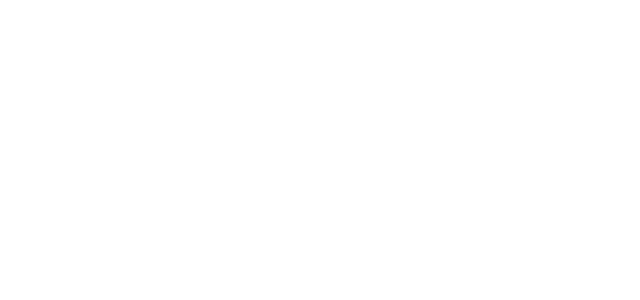
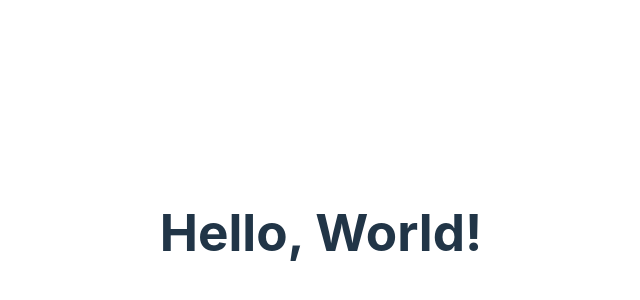
Before and after one commit to gianlorenzomungiovino/React_Esercizi, a React (Vite) app in the folder start/: page / in a window 1280 px wide. Shown: the part 168-468 px from the top of the page, without its empty margins (319-959 px from the left). Built offline with nearby package versions, Linux system fonts and the light colour scheme.

Commit message:
Update App.jsx

```diff
--- a/start/src/App.jsx
+++ b/start/src/App.jsx
@@ -1,7 +1,11 @@
 import "./App.css";
 
 function App() {
-  return <></>;
+  return (
+    <>
+      <h1>Hello, World!</h1>
+    </>
+  );
 }
 
 export default App;
```
